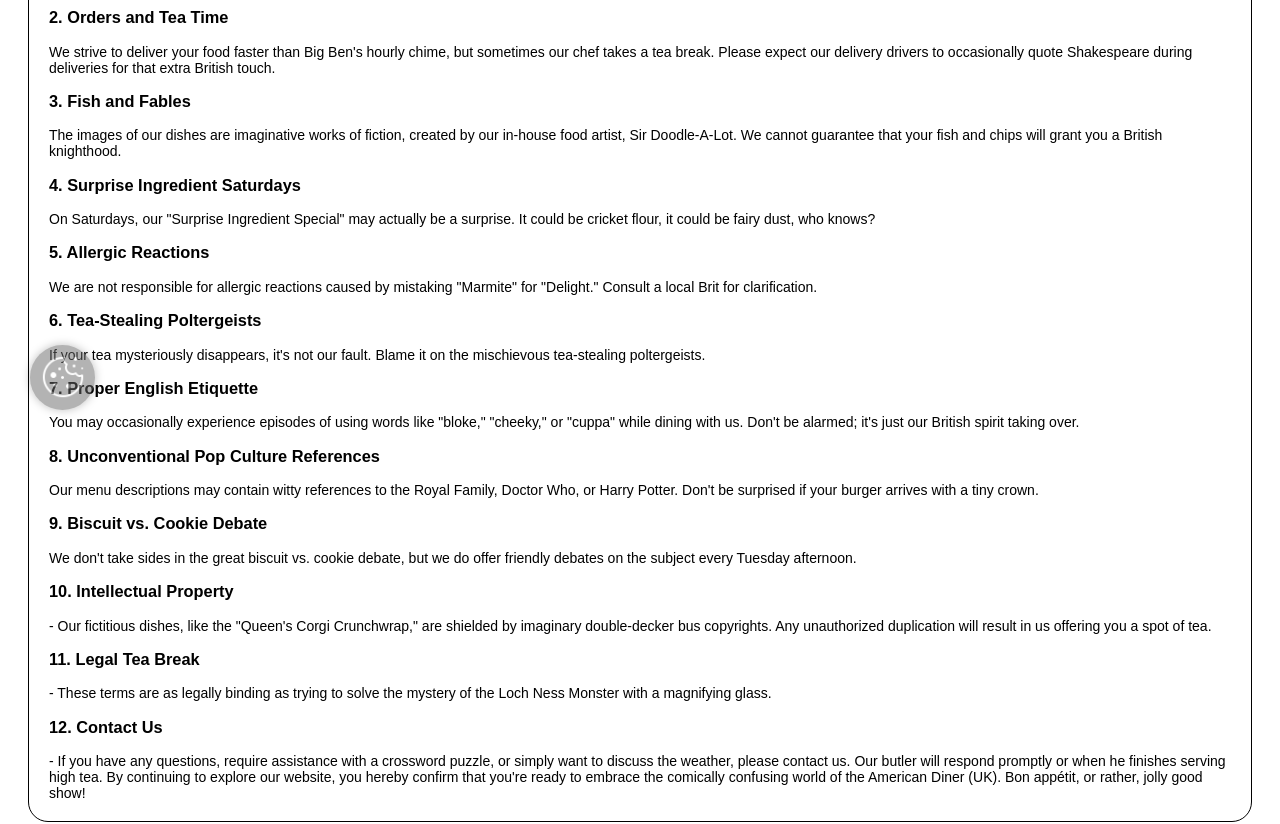
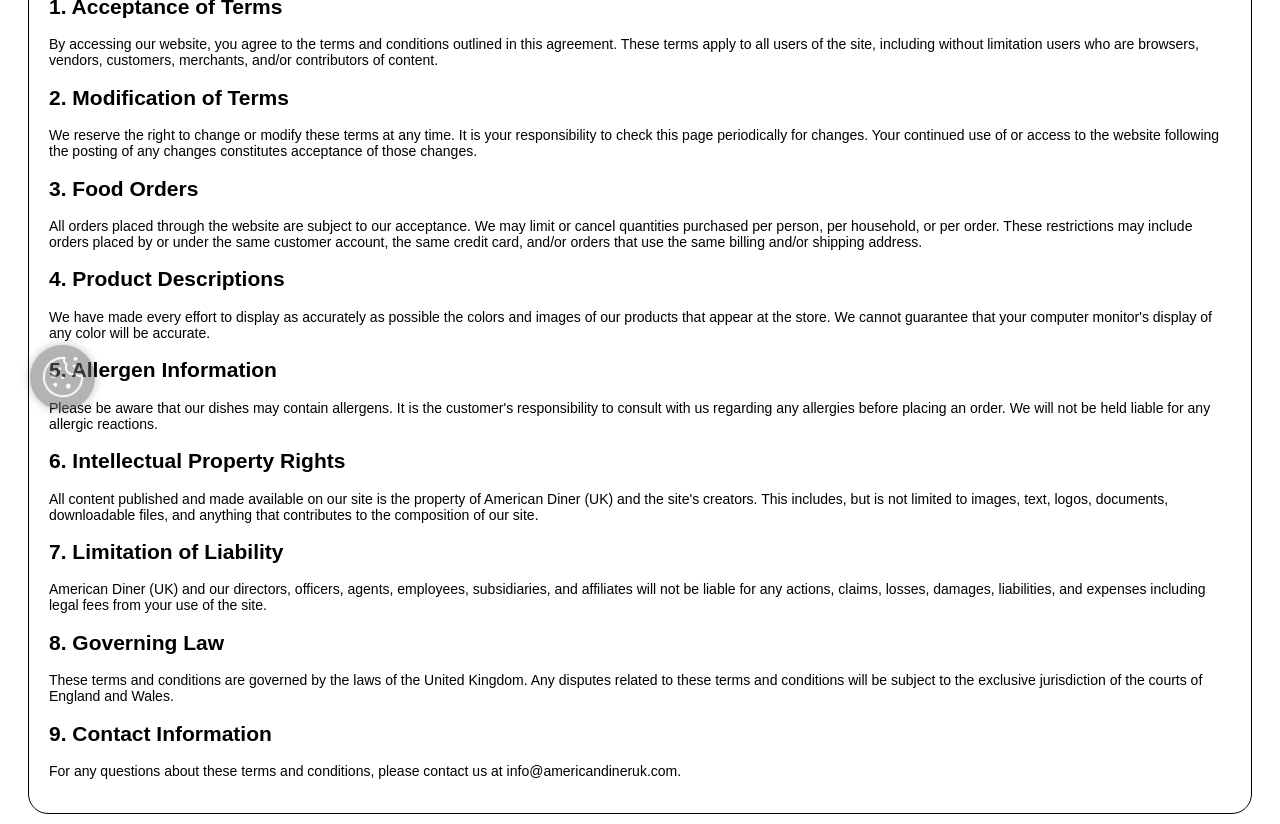
Before and after one commit to jordanandrewks/american-diner, a Next.js app: page /terms in a window 1280 px wide. Shown: the part 360-1184 px from the top of the page. Built offline with nearby package versions, Linux system fonts and the light colour scheme.

Commit message:
save - ai t&c

```diff
--- a/src/app/(footer)/terms/page.jsx
+++ b/src/app/(footer)/terms/page.jsx
@@ -8,60 +8,78 @@
           title={"TERMS & CONDITIONS"}
           body={
             <div>
-              Welcome to the American Diner (UK), where we embrace American
-              culture with a British twist and a side of sarcasm. These terms
-              and conditions are as binding as a feathered hat in a hurricane,
-              so please read them with a pinch of salt – or should we say, a
-              dash of vinegar?
-              <h3>1. Reservation of Absurdity</h3>
-              By entering our website, you agree to embark on a journey of
-              culinary confusion and comedic chaos. We reserve the right to
-              replace American apple pie with British crumpets on our menu, just
-              to keep you on your toes.
-              <h3>2. Orders and Tea Time</h3>
-              We strive to deliver your food faster than Big Ben's hourly chime,
-              but sometimes our chef takes a tea break. Please expect our
-              delivery drivers to occasionally quote Shakespeare during
-              deliveries for that extra British touch.
-              <h3>3. Fish and Fables</h3>
-              The images of our dishes are imaginative works of fiction, created
-              by our in-house food artist, Sir Doodle-A-Lot. We cannot guarantee
-              that your fish and chips will grant you a British knighthood.
-              <h3>4. Surprise Ingredient Saturdays</h3>
-              On Saturdays, our "Surprise Ingredient Special" may actually be a
-              surprise. It could be cricket flour, it could be fairy dust, who
-              knows?
-              <h3>5. Allergic Reactions</h3>
-              We are not responsible for allergic reactions caused by mistaking
-              "Marmite" for "Delight." Consult a local Brit for clarification.
-              <h3>6. Tea-Stealing Poltergeists</h3>
-              If your tea mysteriously disappears, it's not our fault. Blame it
-              on the mischievous tea-stealing poltergeists.
-              <h3>7. Proper English Etiquette</h3>
-              You may occasionally experience episodes of using words like
-              "bloke," "cheeky," or "cuppa" while dining with us. Don't be
-              alarmed; it's just our British spirit taking over.
-              <h3>8. Unconventional Pop Culture References</h3>
-              Our menu descriptions may contain witty references to the Royal
-              Family, Doctor Who, or Harry Potter. Don't be surprised if your
-              burger arrives with a tiny crown.
-              <h3>9. Biscuit vs. Cookie Debate</h3>
-              We don't take sides in the great biscuit vs. cookie debate, but we
-              do offer friendly debates on the subject every Tuesday afternoon.
-              <h3>10. Intellectual Property</h3>- Our fictitious dishes, like
-              the "Queen's Corgi Crunchwrap," are shielded by imaginary
-              double-decker bus copyrights. Any unauthorized duplication will
-              result in us offering you a spot of tea.
-              <h3>11. Legal Tea Break</h3>- These terms are as legally binding
-              as trying to solve the mystery of the Loch Ness Monster with a
-              magnifying glass.
-              <h3>12. Contact Us</h3>- If you have any questions, require
-              assistance with a crossword puzzle, or simply want to discuss the
-              weather, please contact us. Our butler will respond promptly or
-              when he finishes serving high tea. By continuing to explore our
-              website, you hereby confirm that you're ready to embrace the
-              comically confusing world of the American Diner (UK). Bon appétit,
-              or rather, jolly good show!
+              <h1>Terms & Conditions</h1>
+              <p>
+                Welcome to American Diner (UK). By accessing our website and
+                using our services, you agree to comply with and be bound by the
+                following terms and conditions of use. Please review these terms
+                carefully.
+              </p>
+              <h2>1. Acceptance of Terms</h2>
+              <p>
+                By accessing our website, you agree to the terms and conditions
+                outlined in this agreement. These terms apply to all users of
+                the site, including without limitation users who are browsers,
+                vendors, customers, merchants, and/or contributors of content.
+              </p>
+              <h2>2. Modification of Terms</h2>
+              <p>
+                We reserve the right to change or modify these terms at any
+                time. It is your responsibility to check this page periodically
+                for changes. Your continued use of or access to the website
+                following the posting of any changes constitutes acceptance of
+                those changes.
+              </p>
+              <h2>3. Food Orders</h2>
+              <p>
+                All orders placed through the website are subject to our
+                acceptance. We may limit or cancel quantities purchased per
+                person, per household, or per order. These restrictions may
+                include orders placed by or under the same customer account, the
+                same credit card, and/or orders that use the same billing and/or
+                shipping address.
+              </p>
+              <h2>4. Product Descriptions</h2>
+              <p>
+                We have made every effort to display as accurately as possible
+                the colors and images of our products that appear at the store.
+                We cannot guarantee that your computer monitor's display of any
+                color will be accurate.
+              </p>
+              <h2>5. Allergen Information</h2>
+              <p>
+                Please be aware that our dishes may contain allergens. It is the
+                customer's responsibility to consult with us regarding any
+                allergies before placing an order. We will not be held liable
+                for any allergic reactions.
+              </p>
+              <h2>6. Intellectual Property Rights</h2>
+              <p>
+                All content published and made available on our site is the
+                property of American Diner (UK) and the site's creators. This
+                includes, but is not limited to images, text, logos, documents,
+                downloadable files, and anything that contributes to the
+                composition of our site.
+              </p>
+              <h2>7. Limitation of Liability</h2>
+              <p>
+                American Diner (UK) and our directors, officers, agents,
+                employees, subsidiaries, and affiliates will not be liable for
+                any actions, claims, losses, damages, liabilities, and expenses
+                including legal fees from your use of the site.
+              </p>
+              <h2>8. Governing Law</h2>
+              <p>
+                These terms and conditions are governed by the laws of the
+                United Kingdom. Any disputes related to these terms and
+                conditions will be subject to the exclusive jurisdiction of the
+                courts of England and Wales.
+              </p>
+              <h2>9. Contact Information</h2>
+              <p>
+                For any questions about these terms and conditions, please
+                contact us at info@americandineruk.com.
+              </p>
             </div>
           }
         ></GeneralUsePage>
```
